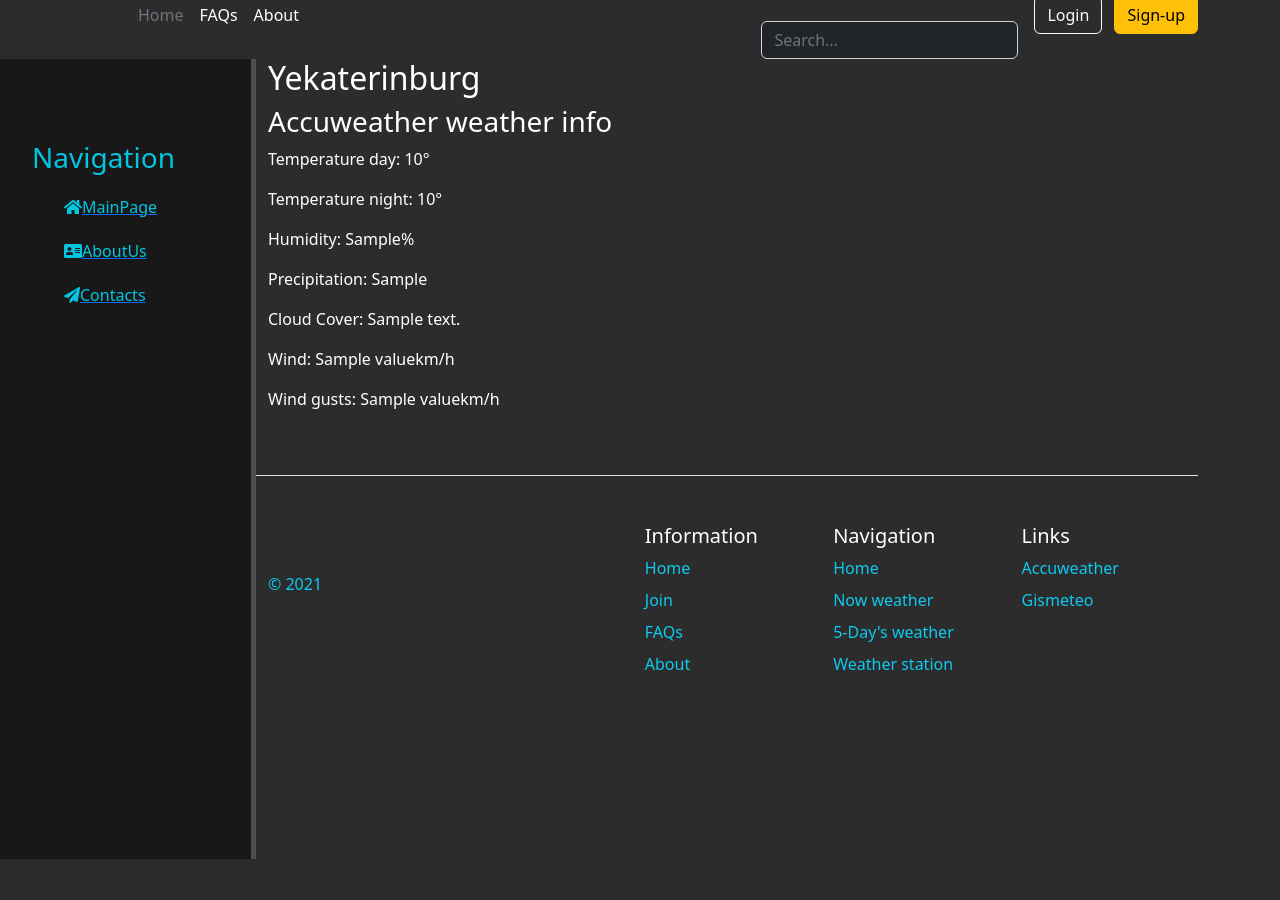
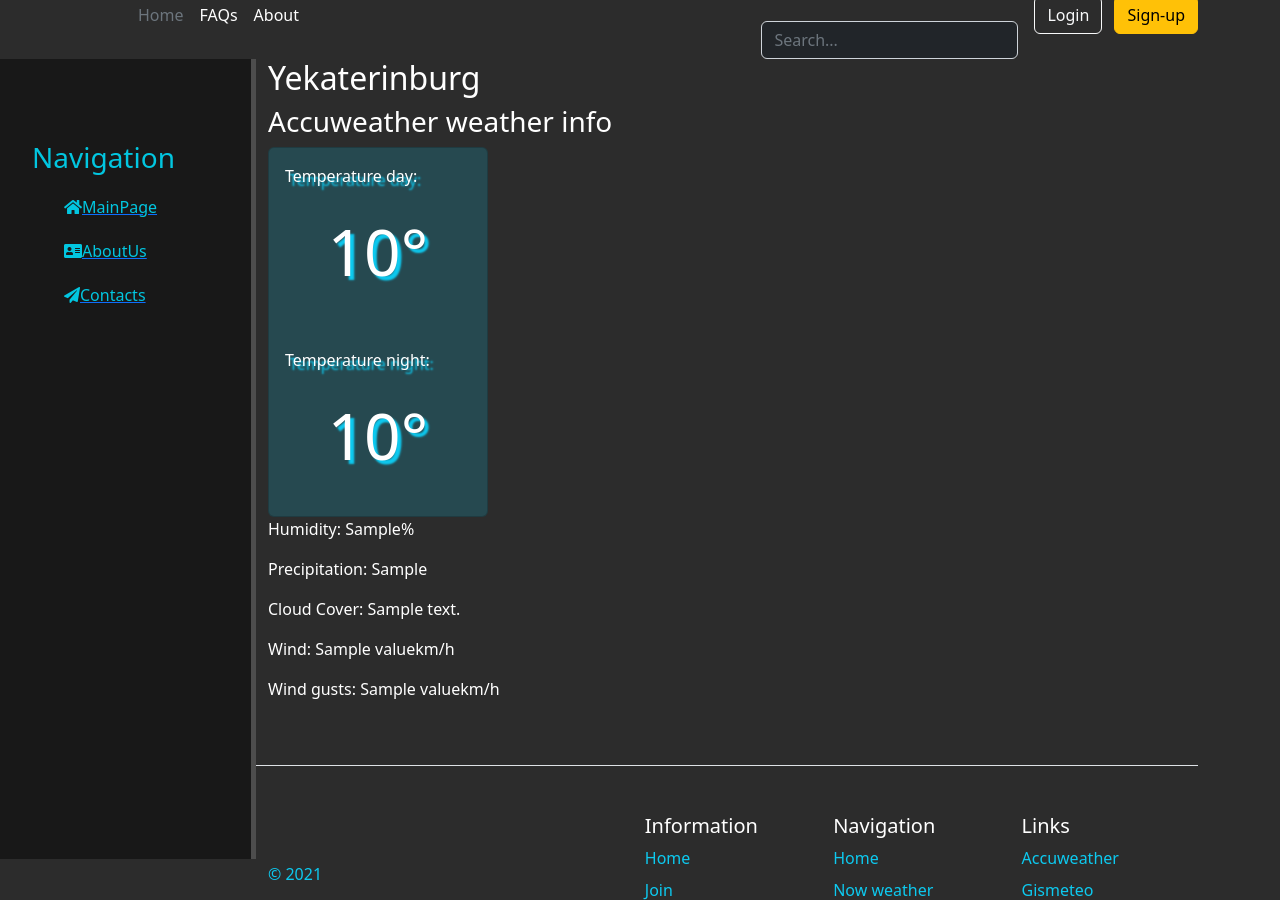
Before and after one commit to KostaSkolznev/meteohill, a Django app: page /accuweather/ in a window 1280 px wide. Shown: the part 29-929 px from the top of the page. Before the commit the page ends 888 px from the top, so only its background shows below. Run offline with Django 4.2, Linux system fonts and the light colour scheme; a database or web service that is not in the repository returns one stand-in record (values such as "Sample title"); data that the repository does not hold is empty; some libraries are stand-ins or nearby versions.

Commit message:
add style and change markup

```diff
--- a/main/templates/main/accuweather.html
+++ b/main/templates/main/accuweather.html
@@ -13,12 +13,17 @@
       <div>
         <h3>Accuweather weather info</h3>
       </div>
-      <div>
-        <p>Temperature day: {{ info.temp }}°</p>
+      <div class="card col-md-4 col-sm-6">
+        <div class="card-body">
+          <p>Temperature day:</p>
+          <p class="temperature-font text-center">{{ info.temp }}°</p>
+        </div>
+        <div class="card-body">
+          <p>Temperature night:</p>
+          <p class="temperature-font text-center">{{ info.tempnight }}°</p>
+        </div>
       </div>
-      <div>
-        <p>Temperature night: {{ info.tempnight }}°</p>
-      </div>
+
       <div>
         <p>Humidity: {{ info.humidity }}%</p>
       </div>
```
